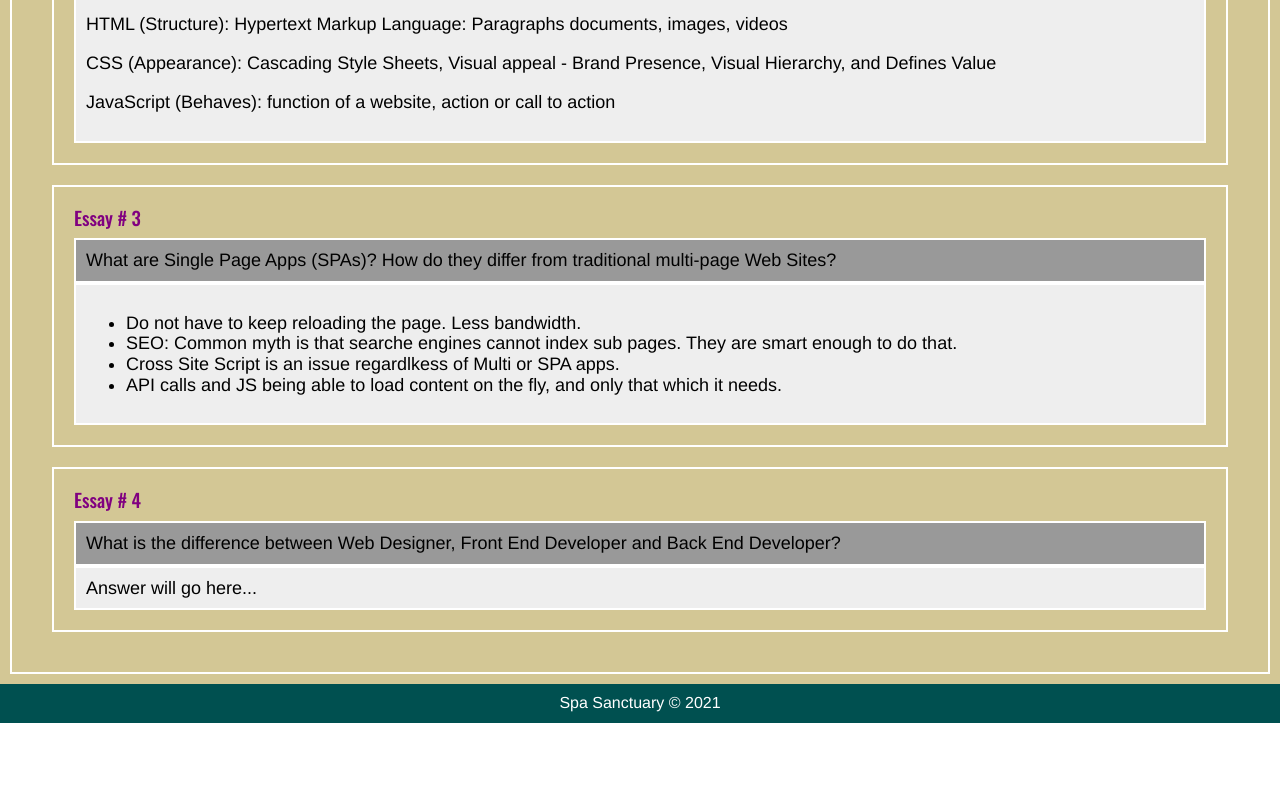
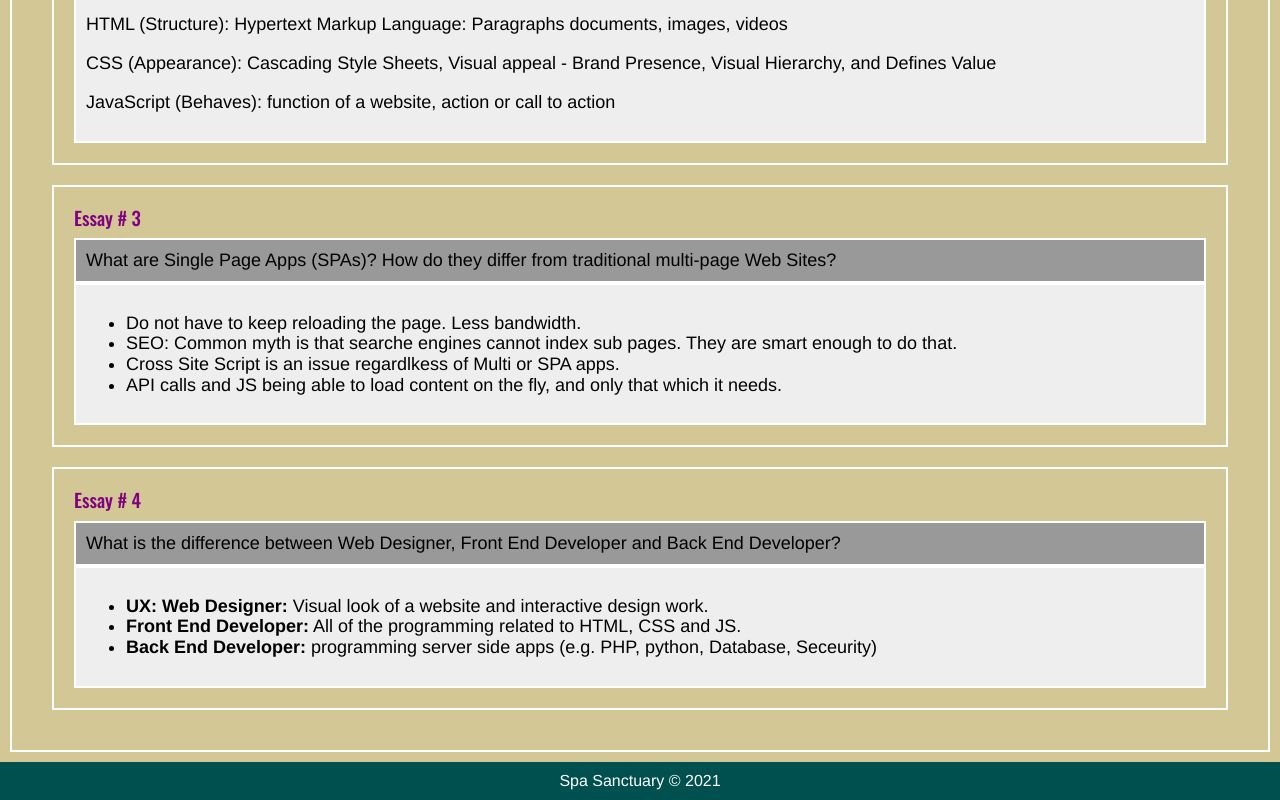
Before and after one commit to meatch/uclax-web1-summer21, a React (Create React App) app: page /homework in a window 1280 px wide. Shown: the part 1113-1913 px from the top of the page. Before the commit the page ends 1836 px from the top, so only its background shows below. Built offline with nearby package versions, Linux system fonts and the light colour scheme.

Commit message:
Added Max Width inset container.

```diff
--- a/src/React/App.jsx
+++ b/src/React/App.jsx
@@ -1,5 +1,6 @@
 import React from 'react';
 import { BrowserRouter } from 'react-router-dom';
+import styled from 'styled-components';
 
 import Header from './Layout/Header.jsx';
 import Nav from './Layout/Nav.jsx';
@@ -10,12 +11,24 @@ import Footer from './Layout/Footer.jsx';
 const App = () => {
     return (
         <BrowserRouter>
-            <Header />
-            <Nav />
-            <Main />
-            <Footer />
+            <AppStyled>
+                <Header />
+                <Nav />
+                <Main />
+                <Footer />
+            </AppStyled>
         </BrowserRouter>
     );
 }
 
 export default App;
+
+const AppStyled = styled.div`
+    .inset-container {
+        border: solid 2px red;
+        max-width: 1600px;
+
+        margin-right: auto;
+        margin-left: auto;
+    }
+`;
--- a/src/React/Homework/Homework.jsx
+++ b/src/React/Homework/Homework.jsx
@@ -47,7 +47,14 @@ const Homework = () => {
                 number={ 4 }
                 question='What is the difference between Web Designer, Front End Developer and Back End Developer?'
             >
-                Answer will go here...
+
+                <ul>
+                    <li><b>UX: Web Designer:</b> Visual look of a website and interactive design work.</li>
+                    <li><b>Front End Developer:</b> All of the programming related to HTML, CSS and JS.</li>
+                    <li><b>Back End Developer:</b> programming server side apps (e.g. PHP, python, Database, Seceurity)</li>
+                </ul>
+
+
             </Essay>
         </div>
     );
--- a/src/React/Pages/Welcome/Staff/Staff.jsx
+++ b/src/React/Pages/Welcome/Staff/Staff.jsx
@@ -5,7 +5,9 @@ const Staff = () => {
 
     return (
         <StaffStyled className='Staff'>
-            Staff
+            <div className="inset-container">
+                Staff
+            </div>
         </StaffStyled>
     );
 }
--- a/src/React/Pages/Welcome/Tabbed/Tabbed.jsx
+++ b/src/React/Pages/Welcome/Tabbed/Tabbed.jsx
@@ -5,7 +5,9 @@ const Tabbed = () => {
 
     return (
         <TabbedStyled className='Tabbed'>
-            Tabbed
+            <div className="inset-container">
+                Tabbed
+            </div>
         </TabbedStyled>
     );
 }
```
